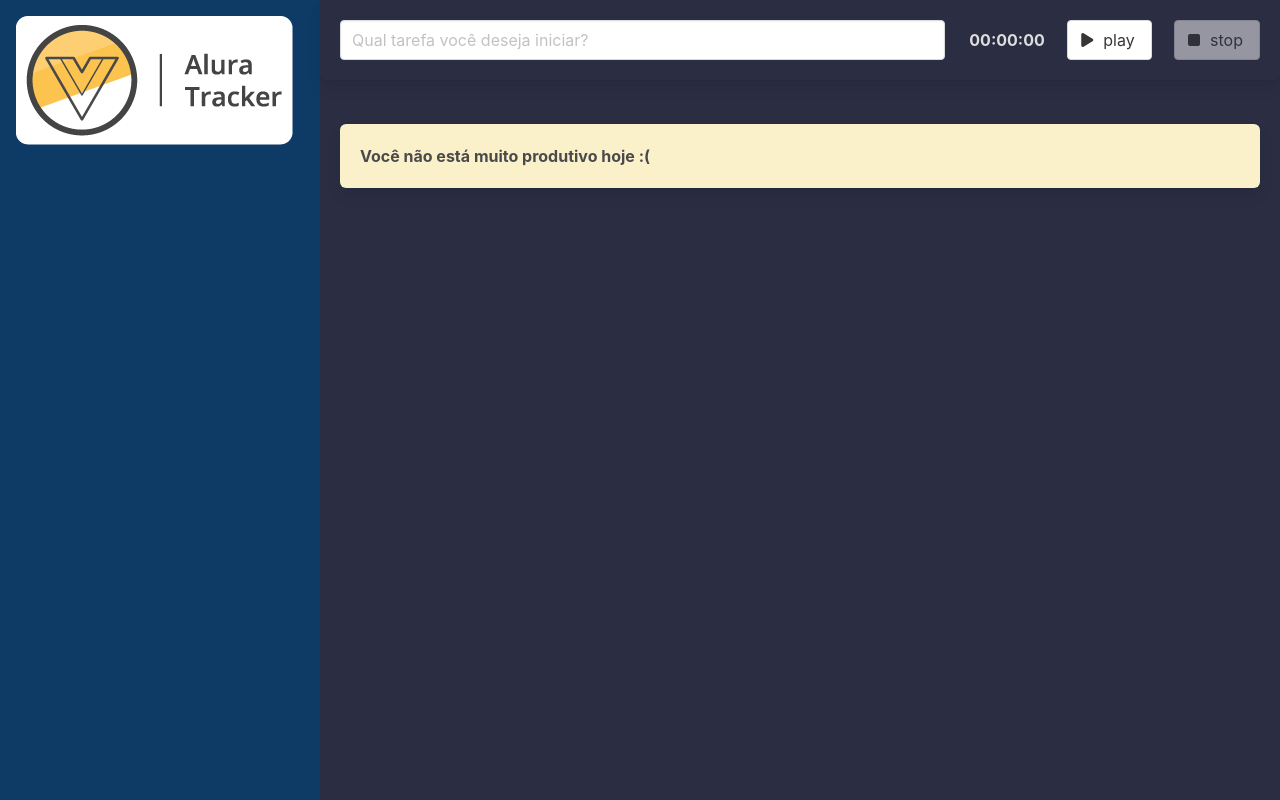
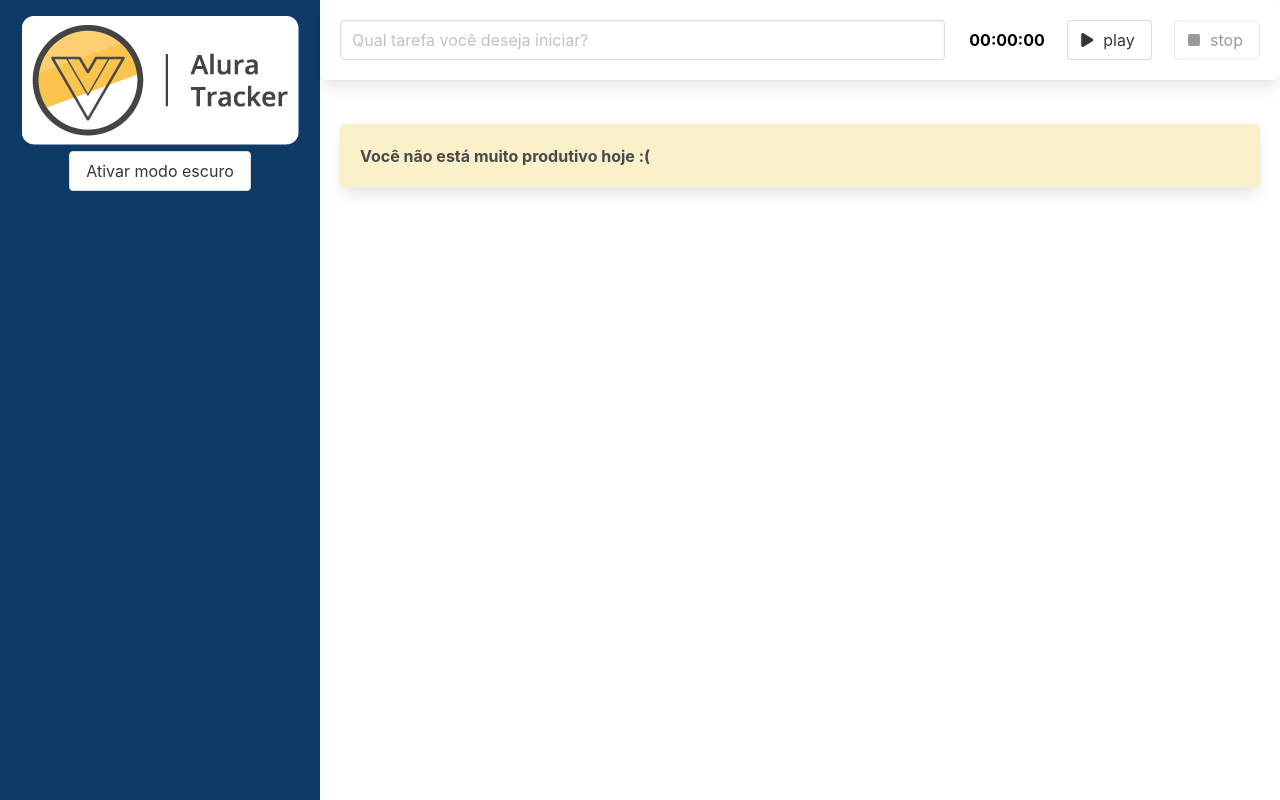
Before and after one commit to brsalviano/vue-alura-tracker, a Vue app: page / in a window 1280 px wide. Built offline with nearby package versions, Linux system fonts and the light colour scheme.

Commit message:
funcionalidade modo escuro funcionando

```diff
--- a/src/App.vue
+++ b/src/App.vue
@@ -1,7 +1,7 @@
 <template>
-  <main class="columns is-gapless is-multiline modo-escuro">
+  <main class="columns is-gapless is-multiline" :class="{'modo-escuro': modoEscuroAtivo}">
     <div class="column is-one-quarter">
-      <BarraLateral />
+      <BarraLateral @aoTemaAlterado="trocarTema" />
     </div>
     <div class="column is-three-quarter conteudo">
       <Formulario @aoSalvarTarefa="salvarTarefa" />
@@ -36,6 +36,7 @@
   data() {
     return {
       tarefas: [] as ITarefa[],
+      modoEscuroAtivo: false,
     };
   },
   computed: {
@@ -47,6 +48,9 @@
     salvarTarefa(tarefa: ITarefa) {
       this.tarefas.push(tarefa);
     },
+    trocarTema(modoEscuroAtivo: boolean) {
+      this.modoEscuroAtivo = modoEscuroAtivo
+    }
   },
 });
 </script>
--- a/src/components/BarraLateral.vue
+++ b/src/components/BarraLateral.vue
@@ -1,17 +1,38 @@
 <template>
-    <header>
-        <h1>
-            <img src="../assets/logo.png" alt="">
-        </h1>
-    </header>
+  <header>
+    <h1>
+      <img src="../assets/logo.png" alt="" />
+    </h1>
+    <button class="button" @click="alterarTema">{{ textoBotao }}</button>
+  </header>
 </template>
 
 <script lang="ts">
-import { defineComponent } from "vue"
+import { defineComponent } from "vue";
 
 export default defineComponent({
-    name: 'BarraLateral'
-})
+  name: "BarraLateral",
+  emits: ["aoTemaAlterado"],
+  data() {
+    return {
+      modoEscuroAtivo: false,
+    };
+  },
+  computed: {
+    textoBotao(): string {
+      if (this.modoEscuroAtivo) {
+        return "Desativar modo escuro";
+      }
+      return "Ativar modo escuro";
+    },
+  },
+  methods: {
+    alterarTema() {
+      this.modoEscuroAtivo = !this.modoEscuroAtivo;
+      this.$emit("aoTemaAlterado", this.modoEscuroAtivo);
+    },
+  },
+});
 </script>
 
 <style scoped>
@@ -20,6 +41,7 @@
   background: #0d3b66;
   width: 100%;
   height: 100vh;
+  text-align: center;
 }
 @media only screen and (max-width: 768px) {
   header {
```
